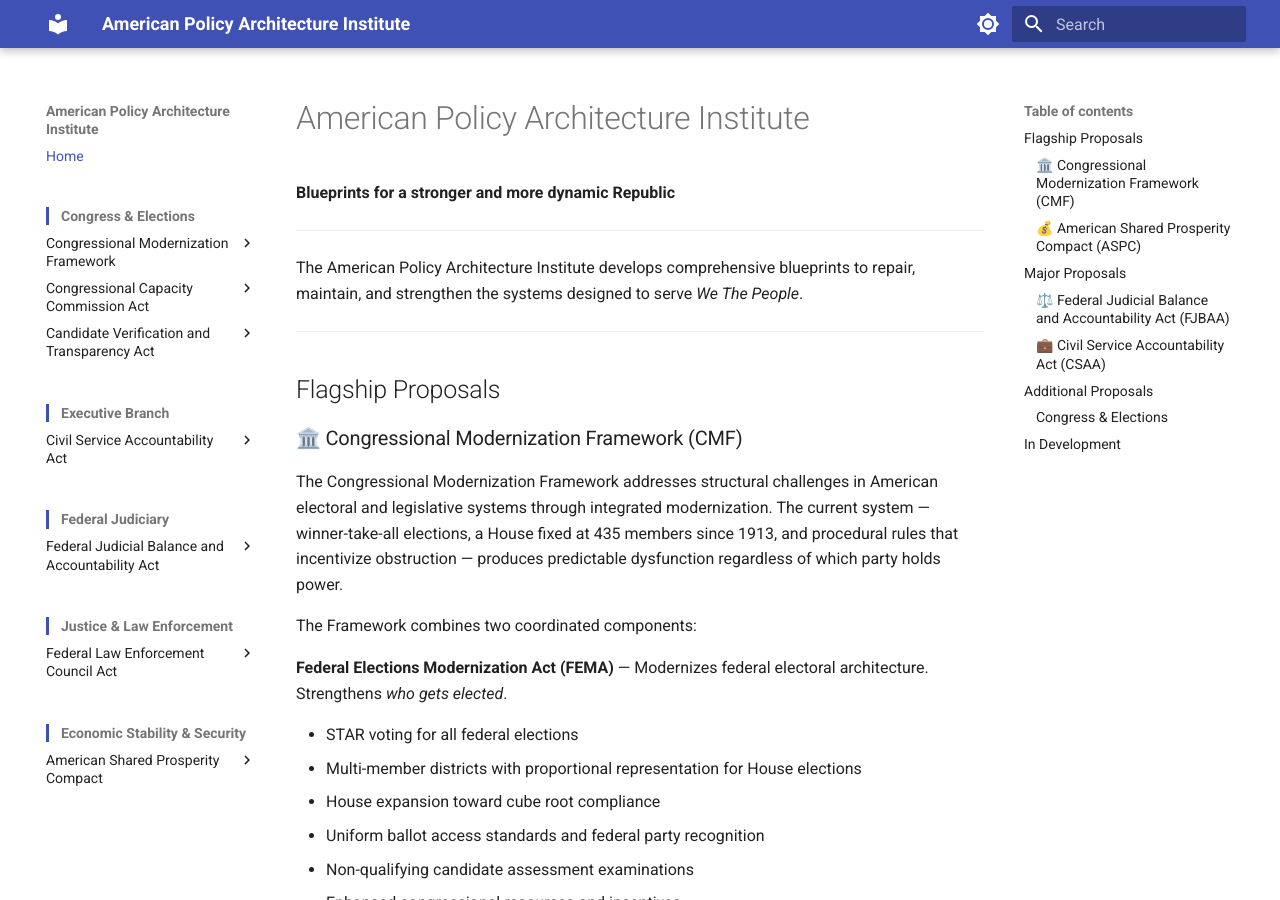
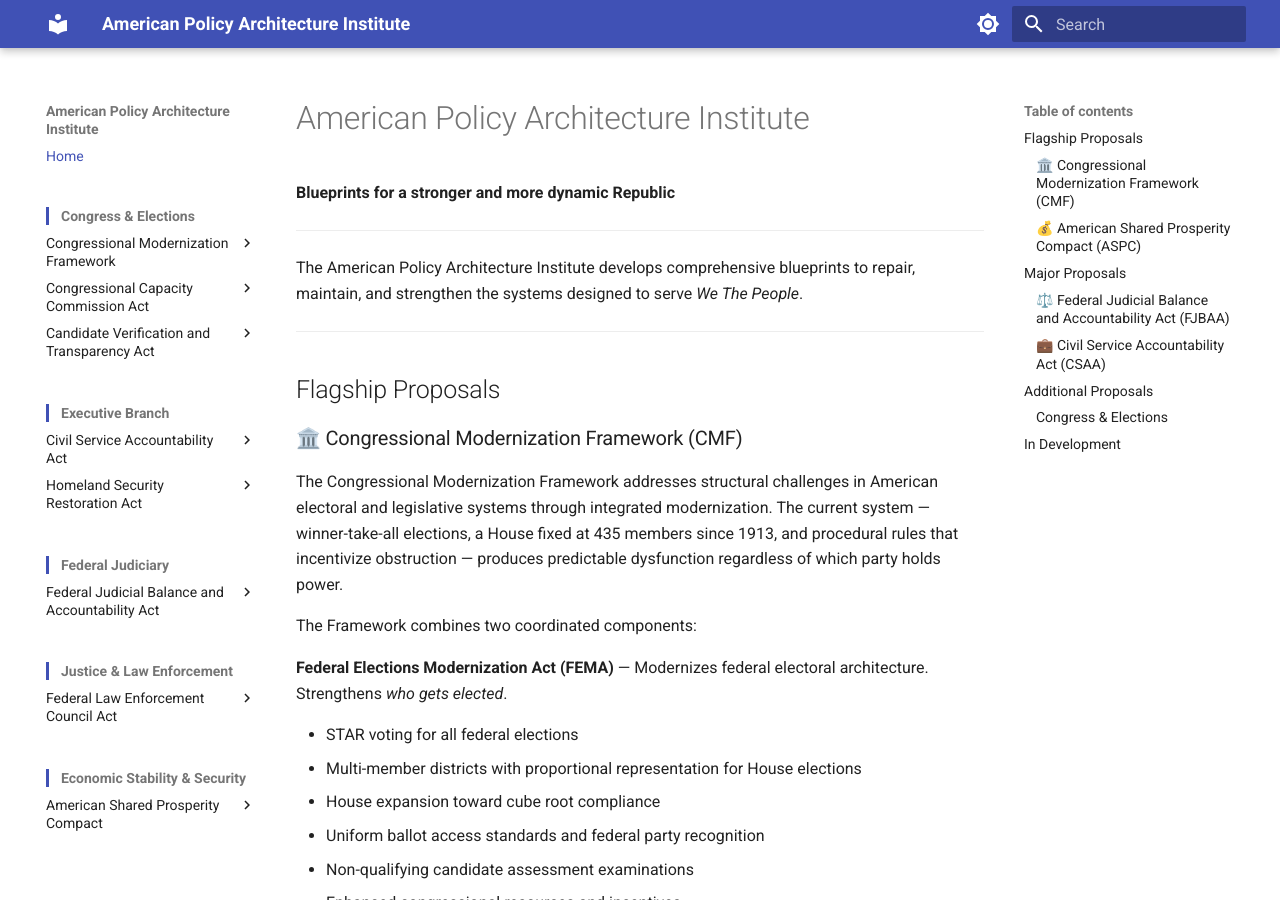
Before and after one commit to albertintech/apai, an MkDocs documentation site: the page built from docs/index.md, in a window 1280 px wide and 900 px high. Built offline with MkDocs 1.6.1 and Material for MkDocs 9.7.7, drawn with Linux system fonts in a browser that asks for light colours.

Commit message:
Update mkdocs.yml

```diff
--- a/mkdocs.yml
+++ b/mkdocs.yml
@@ -82,6 +82,8 @@ nav:
                       - Constitutional and Legal Analysis: executive/csaa/constitutional-analysis.md
                       - Economic Analysis: executive/csaa/economic-analysis.md
                       - CMF Interaction Analysis: executive/csaa/laying-the-groundwork.md
+          - Homeland Security Restoration Act:
+                - Policy Brief: executive/hsra/policy-brief.md
 
     - Federal Judiciary:
           - Federal Judicial Balance and Accountability Act:
```
